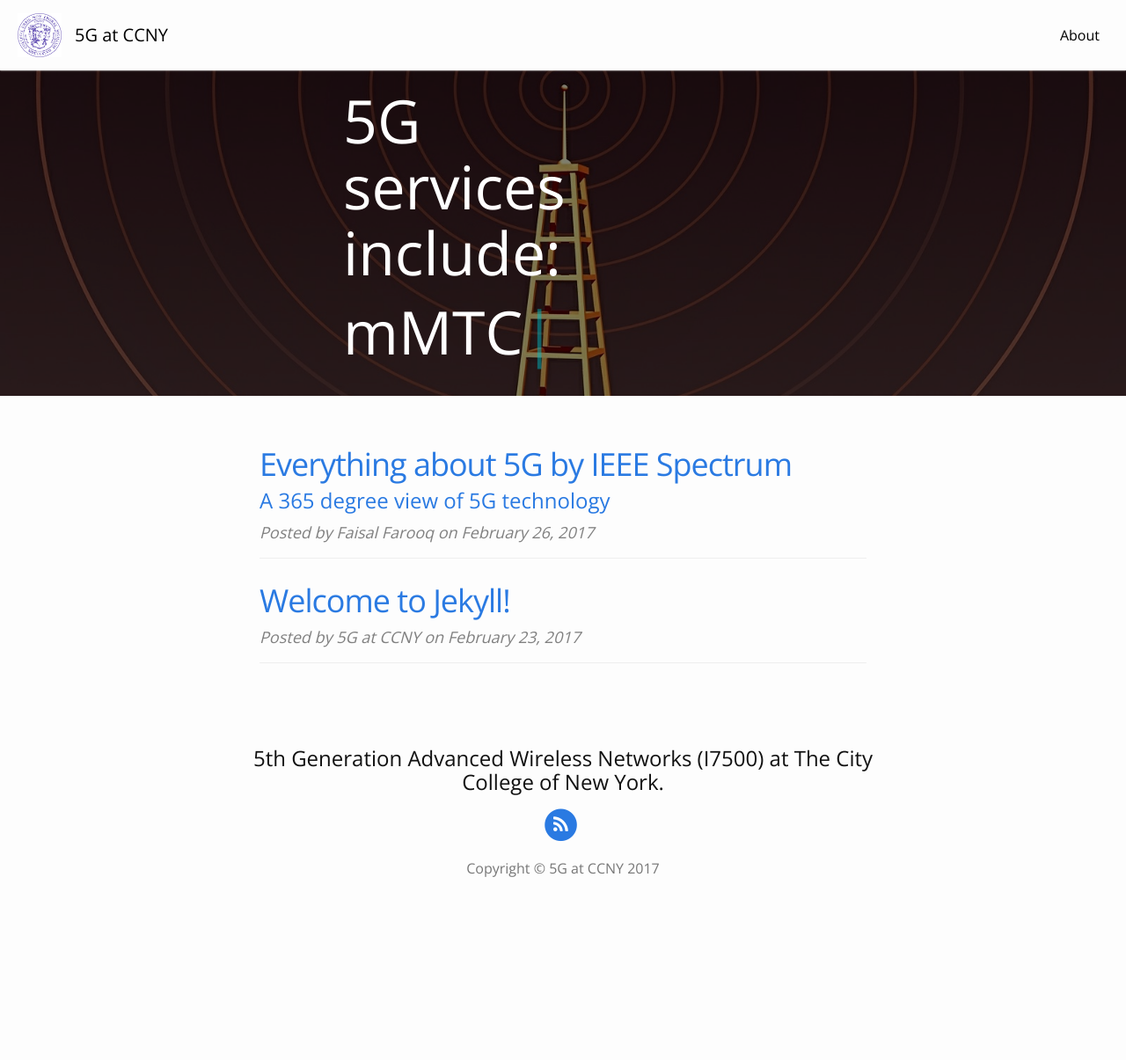
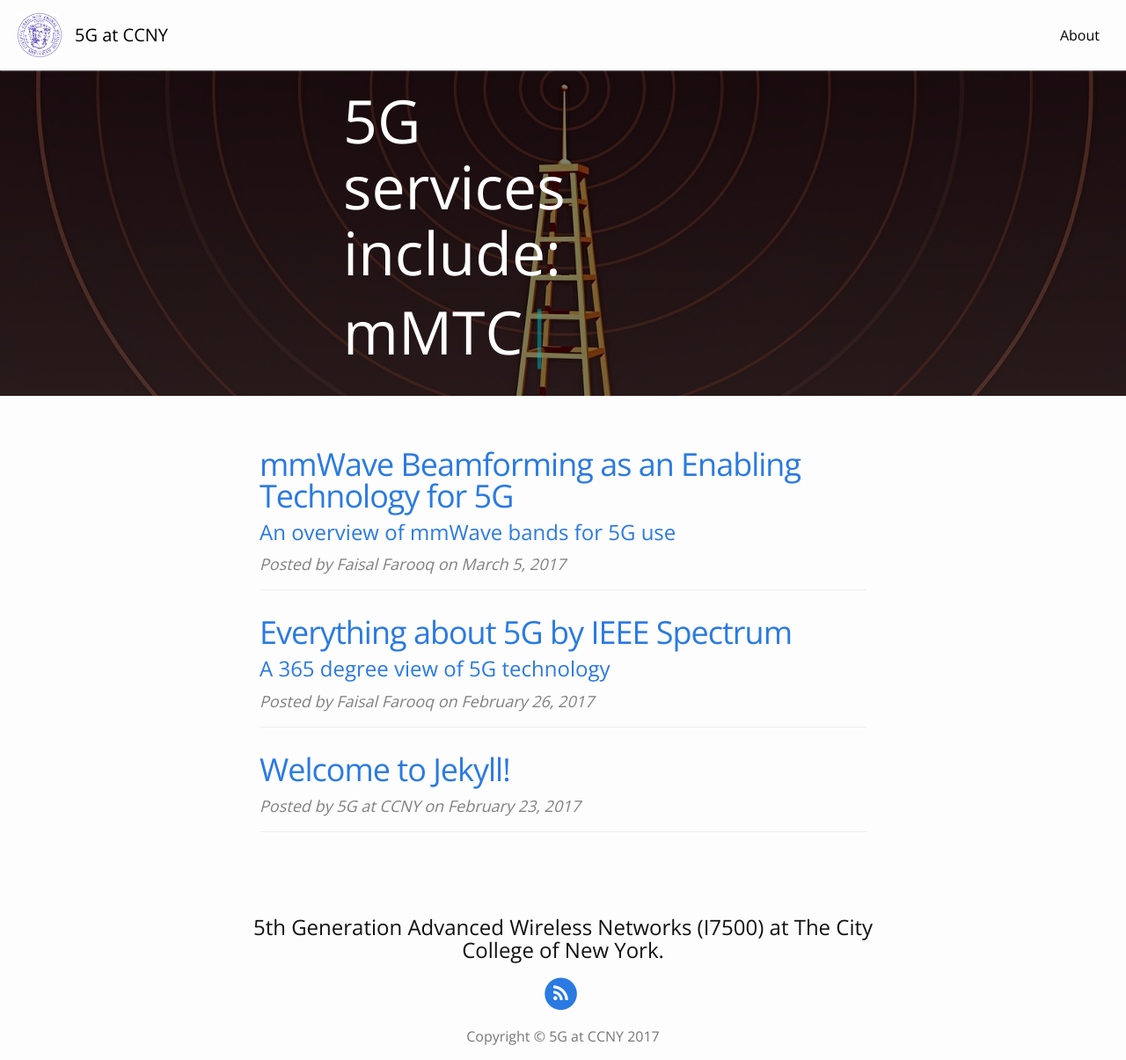
Before and after one commit to chaudhary27/5G, a Jekyll site: the page built from index.html, in a window 1280 px wide and 1205 px high. Shown: the whole window at 88% size. Built offline with Jekyll 4.4.1, drawn with Linux system fonts in a browser that asks for light colours; nearby versions of some CDN libraries.

Commit message:
mmwave post

```diff
--- /dev/null
+++ b/_posts/2017-03-05-mmWave-beamforming.markdown
@@ -0,0 +1,40 @@
+---
+layout:     post
+title:      "mmWave Beamforming as an Enabling Technology for 5G "
+subtitle:   "An overview of mmWave bands for 5G use"
+date:       2017-03-05 12:00:00
+author:     "Faisal Farooq"
+header-img: "img/mmWave.jpg"
+---
+
+> Millimeter-wave frequencies have historically been considered unsuitable for mobile applications because of propagation losses at such high frequencies and the inability of mmW signals to propagate around obstacles. [FCC-15-128]
+
+Technological advances holds promise in unlocking the potential of using mmW bands for mobile uses in a way that meets the need for flexible access to spectrum to improve bandwidth in constrained geographies.
+<br /><br /><br />
+
+![image-title-here]({{ site.url }}/assets/imgs/mmwave.jpg){:class="img-responsive"}
+
+<br /><br /><br />
+
+![image-title-here]({{ site.url }}/assets/imgs/mmwave-bands.jpg){:class="img-responsive"}
+
+----
+****
+
+
+### Following are the slides for a class presentation on research paper
+#### Research Paper Title: mmWave Beamforming as an Enabling Technology for 5G Cellular Communications: Theoretical Feasibility and Prototype Results
+You can download the research paper [here]({{ site.url }}/assets/pdf/mmWave.pdf).
+
+<div class="responsive-wrap">
+<iframe src="https://docs.google.com/presentation/d/1OD8wrSQ5EHlvrj7siqONww9RB0PWNxc_incrpn10h6s/embed?start=false&loop=false&delayms=3000" frameborder="0" width="960" height="569" allowfullscreen="true" mozallowfullscreen="true" webkitallowfullscreen="true"></iframe>
+</div>
+
+<br /><br /><br />
+### Research paper.
+
+<object data="{{ site.url }}/assets/pdf/mmWave.pdf" type="application/pdf" width="700px" height="700px">
+<embed src="{{ site.url }}/assets/pdf/mmWave.pdf">
+This browser does not support PDFs. Please download the PDF to view it: <a href="{{ site.url }}/assets/pdf/mmWave.pdf">Download PDF</a>.</p>
+</embed>
+</object>
--- a/css/main.scss
+++ b/css/main.scss
@@ -49,3 +49,5 @@ $on-laptop:        800px;
 "layout",
 "syntax-highlighting"
 ;
+
+.responsive-wrap iframe{ max-width: 100%;}
```
Also changed, not shown: assets/imgs/mmwave-bands.jpg (added), assets/imgs/mmwave.jpg (added), img/mmWave-1.jpg (added), img/mmWave.gif (added), img/mmWave.jpg (added), img/mmWave1.jpg (added), 1 other file. Lines whose indentation alone changed are shown as unchanged.
